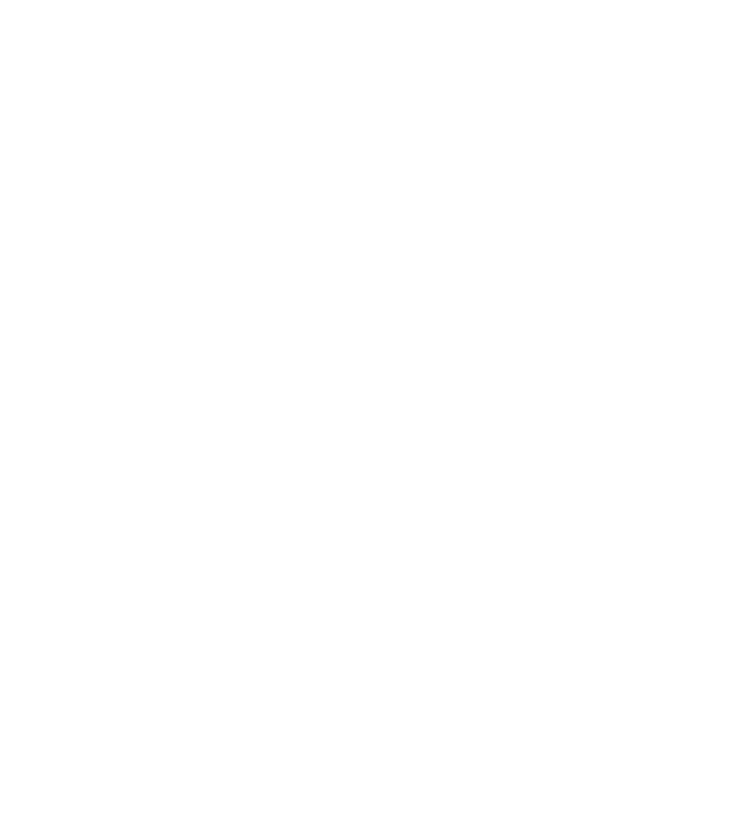
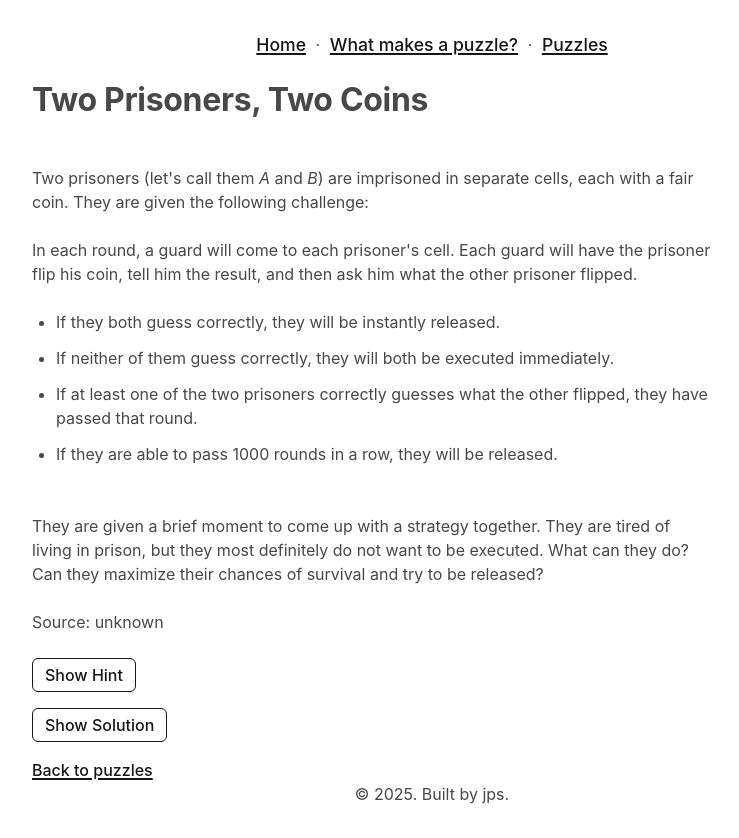
Before and after one commit to janums/janums.github.io, a Gatsby site: page /puzzles/twocoins in a window 1280 px wide. Before the commit this address had no page. Shown: the whole page, without its empty margins (208-947 px from the left). Before the commit the page ends 800 px from the top, so only its background shows below. Built offline with nearby package versions, Linux system fonts and the light colour scheme; Gatsby itself is replaced by a stand-in of ours.

Commit message:
more puzzles

```diff
--- a/src/pages/puzzles/chalice.js
+++ b/src/pages/puzzles/chalice.js
@@ -6,7 +6,7 @@
 import TextSection from "../../components/TextSection";
 import ExternalLink from "../../components/ExternalLink";
 
-const ThreePeopleFiveHatsPage = () => {
+const KingsChalicePage = () => {
   const [showHint1, setShowHint1] = React.useState(false);
   const [showSection, setShowSection] = React.useState(false);
   return (
@@ -88,6 +88,6 @@
   );
 };
 
-export const Head = () => <Seo title="Chalice" />;
+export const Head = () => <Seo title="King's Chalice" />;
 
-export default ThreePeopleFiveHatsPage;
+export default KingsChalicePage;
--- a/src/pages/puzzles/eggdrop.js
+++ b/src/pages/puzzles/eggdrop.js
@@ -6,7 +6,7 @@
 import TextButton from "../../components/TextButton";
 import TextSection from "../../components/TextSection";
 import ExternalLink from "../../components/ExternalLink";
-const ThreePeopleFiveHatsPage = () => {
+const EggDropPage = () => {
   const [showHint1, setShowHint1] = React.useState(false);
   const [showSection, setShowSection] = React.useState(false);
   return (
@@ -86,4 +86,4 @@
 
 export const Head = () => <Seo title="2 glass balls" />;
 
-export default ThreePeopleFiveHatsPage;
+export default EggDropPage;
--- a/src/pages/puzzles/rectangle.js
+++ b/src/pages/puzzles/rectangle.js
@@ -7,7 +7,7 @@
 import TextButton from "../../components/TextButton";
 import TextSection from "../../components/TextSection";
 
-const ThreePeopleFiveHatsPage = () => {
+const RectangleCakePage = () => {
   const [showHint1, setShowHint1] = React.useState(false);
   const [showHint2, setShowHint2] = React.useState(false);
   const [showSection, setShowSection] = React.useState(false);
@@ -70,4 +70,4 @@
 
 export const Head = () => <Seo title="Birthday Cake" />;
 
-export default ThreePeopleFiveHatsPage;
+export default RectangleCakePage;
--- a/src/pages/puzzles/thousandcoins.js
+++ b/src/pages/puzzles/thousandcoins.js
@@ -6,7 +6,7 @@
 import TextSection from "../../components/TextSection";
 import ExternalLink from "../../components/ExternalLink";
 
-const ThreePeopleFiveHatsPage = () => {
+const ThousandCoinsPage = () => {
   const [showHint1, setShowHint1] = React.useState(false);
   const [showHint2, setShowHint2] = React.useState(false);
   const [showSection, setShowSection] = React.useState(false);
@@ -77,6 +77,6 @@
   );
 };
 
-export const Head = () => <Seo title="Birthday Cake" />;
+export const Head = () => <Seo title="Thousand Coins" />;
 
-export default ThreePeopleFiveHatsPage;
+export default ThousandCoinsPage;
--- /dev/null
+++ b/src/pages/puzzles/twocoins.js
@@ -0,0 +1,81 @@
+import * as React from "react";
+import { Link } from "gatsby";
+import Layout from "../../components/layout";
+import Seo from "../../components/seo";
+import TextButton from "../../components/TextButton";
+import TextSection from "../../components/TextSection";
+import ExternalLink from "../../components/ExternalLink";
+
+const TwoCoinsPage = () => {
+  const [showHint1, setShowHint1] = React.useState(false);
+  const [showSection, setShowSection] = React.useState(false);
+  return (
+    <Layout>
+      <h1>Two Prisoners, Two Coins</h1>
+      <p>
+        Two prisoners (let's call them <i>A</i> and <i>B</i>) are imprisoned in separate cells, each with a fair coin. They are given the following challenge:
+        <br />
+        <br />
+        In each round, a guard will come to each prisoner's cell.
+        Each guard will have the prisoner flip his coin, tell him the result, and then ask him what the other prisoner flipped.
+        <br />
+        <br />
+        <ul>
+          <li>
+            If they both guess correctly, they will be instantly released.
+          </li>
+          <li>
+            If neither of them guess correctly, they will both be executed immediately.
+          </li>
+          <li>
+            If at least one of the two prisoners correctly guesses what the other flipped, they have passed that round.
+          </li>
+          <li>
+            If they are able to pass 1000 rounds in a row, they will be released.
+          </li>
+        </ul>
+        <br />
+        They are given a brief moment to come up with a strategy together.
+        They are tired of living in prison, but they most definitely do not want to be executed.
+        What can they do? Can they maximize their chances of survival and try to be released?
+      </p>
+      <p>Source: unknown</p>
+      <TextButton onClick={() => setShowHint1((prev) => !prev)}>
+        {showHint1 ? 'Hide Hint' : 'Show Hint'}
+      </TextButton>
+      {showHint1 && (
+        <TextSection>
+          There exists a strategy that guarantees their release after the 1000th round.
+        </TextSection>
+      )}
+      <br />
+      <TextButton onClick={() => setShowSection((prev) => !prev)}>
+        {showSection ? 'Hide Solution' : 'Show Solution'}
+      </TextButton>
+      {showSection && (
+        <TextSection>
+          Here's the simple yet effective strategy:<br />
+          <i>A</i> should always guess whatever he himself flipped, and <i>B</i> should always guess the opposite of his own flip.
+          <br />
+          <br />
+          Why does this work? Let's do the casework (there are only two cases).
+          <br />
+          <br />
+          Case 1: <i>A</i> and <i>B</i> flipped their coins the same way (both heads or both tails).{" "}
+          <i>A</i> will always guess <i>B</i>'s coin correctly because his guess is the same as what he himself flipped.
+          <br />
+          <br />
+          Case 2: <i>A</i> and <i>B</i> flipped their coins differently (one heads, one tails).
+          Since <i>B</i> is always guessing the opposite of what he himself flipped, and the two prisoners flipped their coins
+          differently, <i>B</i> will guess <i>A</i>'s coin correctly.
+        </TextSection >
+      )}
+      <br />
+      <Link to="/puzzleslist/">Back to puzzles</Link>
+    </Layout >
+  );
+};
+
+export const Head = () => <Seo title="Two Coins" />;
+
+export default TwoCoinsPage;
--- a/src/pages/puzzles/wolves.js
+++ b/src/pages/puzzles/wolves.js
@@ -6,7 +6,7 @@
 import TextSection from "../../components/TextSection";
 import ExternalLink from "../../components/ExternalLink";
 
-const ThreePeopleFiveHatsPage = () => {
+const WolvesSheepPage = () => {
   const [showHint1, setShowHint1] = React.useState(false);
   const [showHint2, setShowHint2] = React.useState(false);
   const [showSection, setShowSection] = React.useState(false);
@@ -82,6 +82,6 @@
   );
 };
 
-export const Head = () => <Seo title="Birthday Cake" />;
+export const Head = () => <Seo title="Island of Wolves" />;
 
-export default ThreePeopleFiveHatsPage;
+export default WolvesSheepPage;
--- a/src/pages/puzzleslist.js
+++ b/src/pages/puzzleslist.js
@@ -9,6 +9,9 @@
     <h1>Puzzles</h1>
     <h3>[always under construction]</h3>
     <ul>
+      <li>
+        <Link to="/puzzles/twocoins/">Two Prisoners, Two Coins</Link> [May 21, 2025]
+      </li>
       <li>
         <Link to="/puzzles/chalice/">The King's Chalice</Link> [May 20, 2025]
       </li>
```
